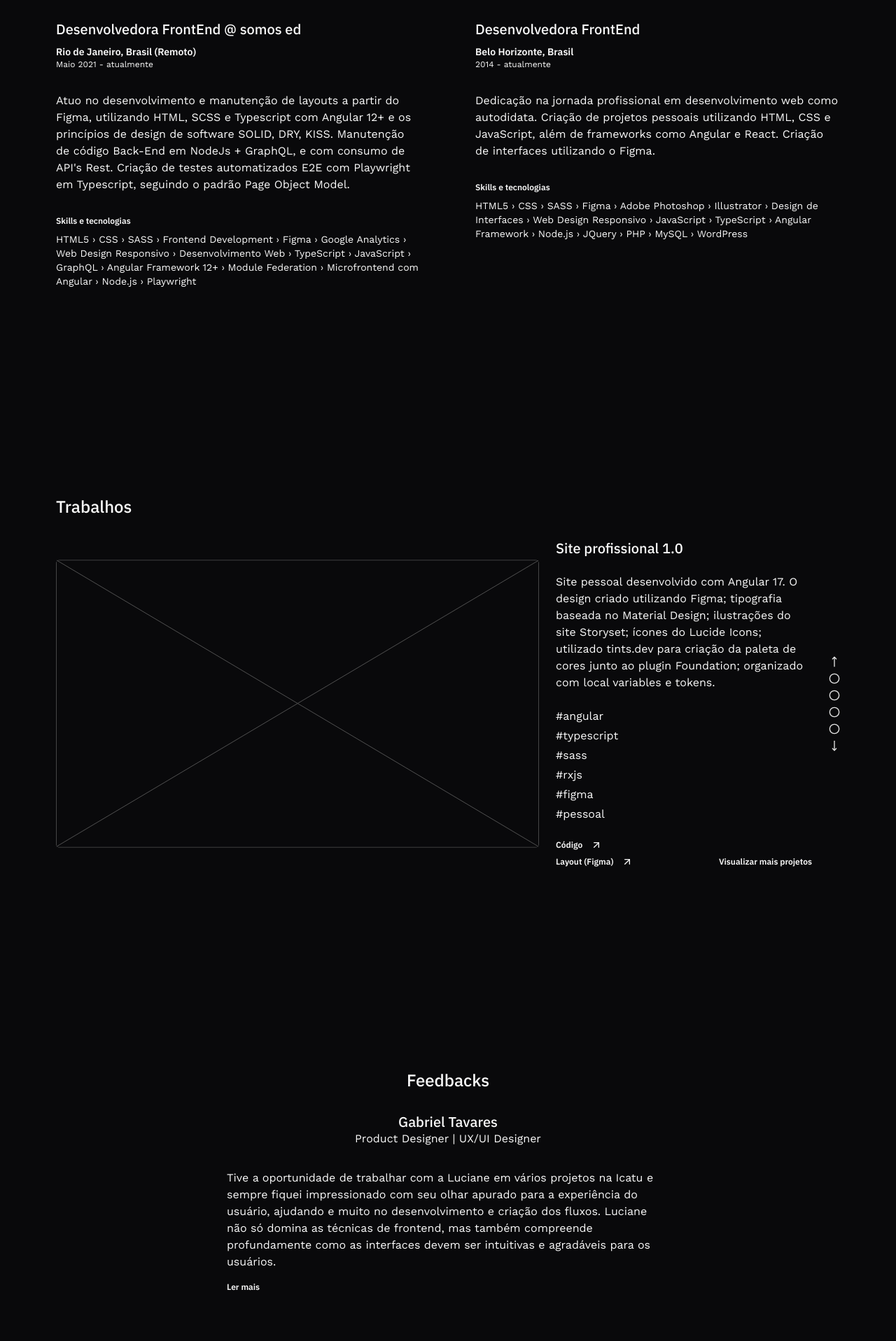
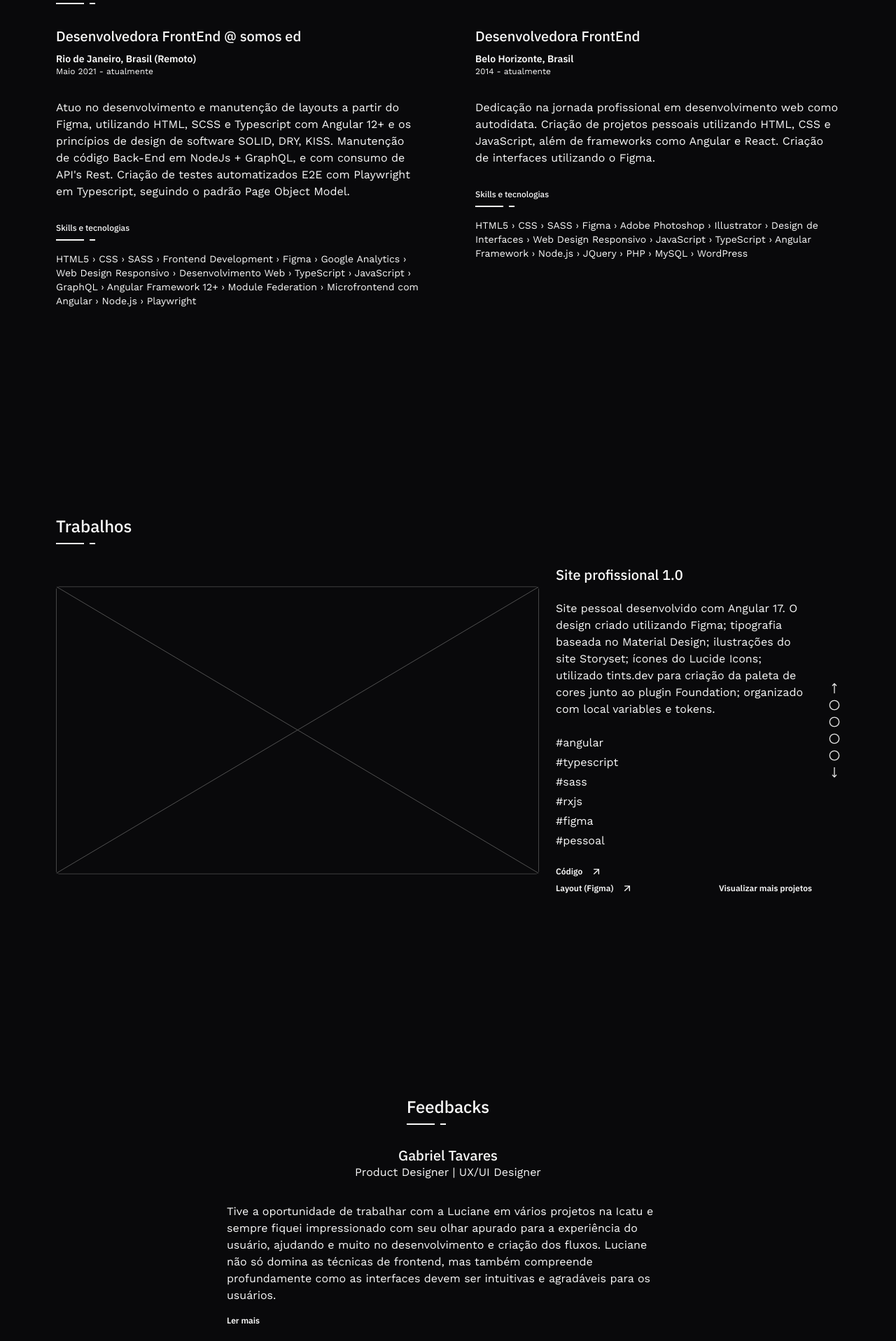
Before and after one commit to lucianesantcs/lucianesantcs.github.io, a React (Vite) app: page / in a window 1280 px wide. Shown: the part 880-2797 px from the top of the page at 70% size. Built offline with nearby package versions, Linux system fonts and the light colour scheme.

Commit message:
feat: alterado titulos e subtitlos para uso dos componentes

```diff
--- a/src/sections/Contato.tsx
+++ b/src/sections/Contato.tsx
@@ -1,19 +1,25 @@
 import SocialIcons from "@/components/ui/SocialIcons";
+import Title from "@/components/ui/Title";
 import { socialIcons } from "@/shared/constants";
 import { twMerge } from "tailwind-merge";
 
 const Contato = ({ className }: { className?: string }) => {
   return (
     <section className={twMerge("flex flex-col w-full gap-6 mt-28", className)}>
-      <h2 className="font-serif text-2xl font-medium">Entre em contato</h2>
+      <Title>Entre em contato</Title>
       <section className="flex gap-56">
         <section className="max-w-632">
           <p className="font-sans text-base">
             Fique a vontade para entrar em contato através das minhas redes
-            sociais ou email <strong><a href="mailto:lucianesantcs@gmail.com">lucianesantcs@gmail.com</a></strong> para assuntos sobre
-            freelance em projetos de curto prazo, colaborações, ou até mesmo se
-            precisar de assistência em algum projeto seja como design ou
-            desenvolvimento front-end.
+            sociais ou email{" "}
+            <strong>
+              <a href="mailto:lucianesantcs@gmail.com">
+                lucianesantcs@gmail.com
+              </a>
+            </strong>{" "}
+            para assuntos sobre freelance em projetos de curto prazo,
+            colaborações, ou até mesmo se precisar de assistência em algum
+            projeto seja como design ou desenvolvimento front-end.
           </p>
         </section>
         <section className="flex flex-col gap-4">
--- a/src/sections/Experiencia.tsx
+++ b/src/sections/Experiencia.tsx
@@ -1,15 +1,15 @@
+import Subtitle from "@/components/ui/Subtitle";
+import Title from "@/components/ui/Title";
 import { twMerge } from "tailwind-merge";
 
 const Experiencia = ({ className }: { className?: string }) => {
   return (
     <section className={twMerge("flex mt-20 flex-col gap-8", className)}>
-      <h2 className="font-serif text-2xl font-medium">Experiência</h2>
+      <Title>Experiência</Title>
       <section className="flex justify-between">
         <section className="w-[32.5625rem] flex flex-col gap-8">
           <div className="flex flex-col gap-2">
-            <h3 className="font-serif text-xl font-medium">
-              Desenvolvedora FrontEnd @ somos ed
-            </h3>
+            <Subtitle showDivider={false}>Desenvolvedora FrontEnd @ somos ed</Subtitle>
             <div>
               <p className="font-serif text-sm font-semibold">
                 Rio de Janeiro, Brasil (Remoto)
@@ -25,10 +25,8 @@ const Experiencia = ({ className }: { className?: string }) => {
             de testes automatizados E2E com Playwright em Typescript, seguindo o
             padrão Page Object Model.
           </p>
-          <div className="flex flex-col gap-2">
-            <h4 className="font-serif text-xs font-semibold">
-              Skills e tecnologias
-            </h4>
+          <div className="flex flex-col gap-4">
+            <Subtitle className="text-xs" type="h3">Skills e tecnologias</Subtitle>
             <p className="font-sans text-sm">
               HTML5 › CSS › SASS › Frontend Development › Figma › Google
               Analytics › Web Design Responsivo › Desenvolvimento Web ›
@@ -40,9 +38,7 @@ const Experiencia = ({ className }: { className?: string }) => {
 
         <section className="w-[32.5625rem] flex flex-col gap-8">
           <div className="flex flex-col gap-2">
-            <h3 className="font-serif text-xl font-medium">
-              Desenvolvedora FrontEnd
-            </h3>
+            <Subtitle showDivider={false}>Desenvolvedora FrontEnd</Subtitle>
             <div>
               <p className="font-serif text-sm font-semibold">
                 Belo Horizonte, Brasil
@@ -56,10 +52,8 @@ const Experiencia = ({ className }: { className?: string }) => {
             JavaScript, além de frameworks como Angular e React. Criação de
             interfaces utilizando o Figma.
           </p>
-          <div className="flex flex-col gap-2">
-            <h4 className="font-serif text-xs font-semibold">
-              Skills e tecnologias
-            </h4>
+          <div className="flex flex-col gap-4">
+            <Subtitle className="text-xs" type="h3">Skills e tecnologias</Subtitle>
             <p className="font-sans text-sm">
               HTML5 › CSS › SASS › Figma › Adobe Photoshop › Illustrator ›
               Design de Interfaces › Web Design Responsivo › JavaScript ›
--- a/src/sections/Feedbacks.tsx
+++ b/src/sections/Feedbacks.tsx
@@ -1,4 +1,5 @@
 import Button from "@/components/ui/Button";
+import Title from "@/components/ui/Title";
 import { useState } from "react";
 import { twMerge } from "tailwind-merge";
 
@@ -25,8 +26,8 @@ const Feedbacks = ({ className }: { className?: string }) => {
   const handleLerMais = () => setIsExpanded(!isExpanded);
 
   return (
-    <section className={twMerge("flex flex-col justify-center w-full gap-8 mt-28", className)}>
-      <h2 className="font-serif text-2xl font-medium text-center">Feedbacks</h2>
+    <section className={twMerge("flex flex-col w-full gap-8 mt-28", className)}>
+      <Title align="justify-center">Feedbacks</Title>
       <div className="flex flex-col">
         <h3 className="font-serif text-xl leading-6 font-medium text-center">
           Gabriel Tavares
--- a/src/sections/Sobre.tsx
+++ b/src/sections/Sobre.tsx
@@ -1,4 +1,5 @@
 import SocialIcons from "@/components/ui/SocialIcons";
+import Title from "@/components/ui/Title";
 import { socialIcons } from "@/shared/constants";
 import { twMerge } from "tailwind-merge";
 
@@ -26,7 +27,7 @@ const Sobre = ({ className }: { className?: string }) => {
       </section>
 
       <section className="flex w-[33.6875rem] flex-col gap-8">
-        <h2 className="font-serif text-2xl font-medium">Sobre</h2>
+        <Title>Sobre</Title>
         <p className="font-sans text-base">
           Profissional Front-End com mais de três anos de experiência em
           desenvolvimento web dominando as linguagens HTML, CSS/Sass, JavaScript
--- a/src/sections/Trabalhos.tsx
+++ b/src/sections/Trabalhos.tsx
@@ -2,13 +2,14 @@ import imagemSkeleton from "@/assets/images/svg/imagemSkeleton.svg";
 import Button from "@/components/ui/Button";
 import Icon from "@/components/ui/Icon";
 import Link from "@/components/ui/Link";
+import Title from "@/components/ui/Title";
 import { Circle, MoveDown, MoveUp } from "lucide-react";
 import { twMerge } from "tailwind-merge";
 
 const Trabalhos = ({ className }: {className?: string }) => {
   return (
     <section className={twMerge("flex mt-20 flex-col gap-8", className)}>
-      <h2 className="font-serif text-2xl font-medium">Trabalhos</h2>
+      <Title>Trabalhos</Title>
       <section className="flex gap-6">
         <img src={imagemSkeleton} style={{ width: 690 }} />
         <aside className="flex gap-6 flex-col max-w-458">
```
